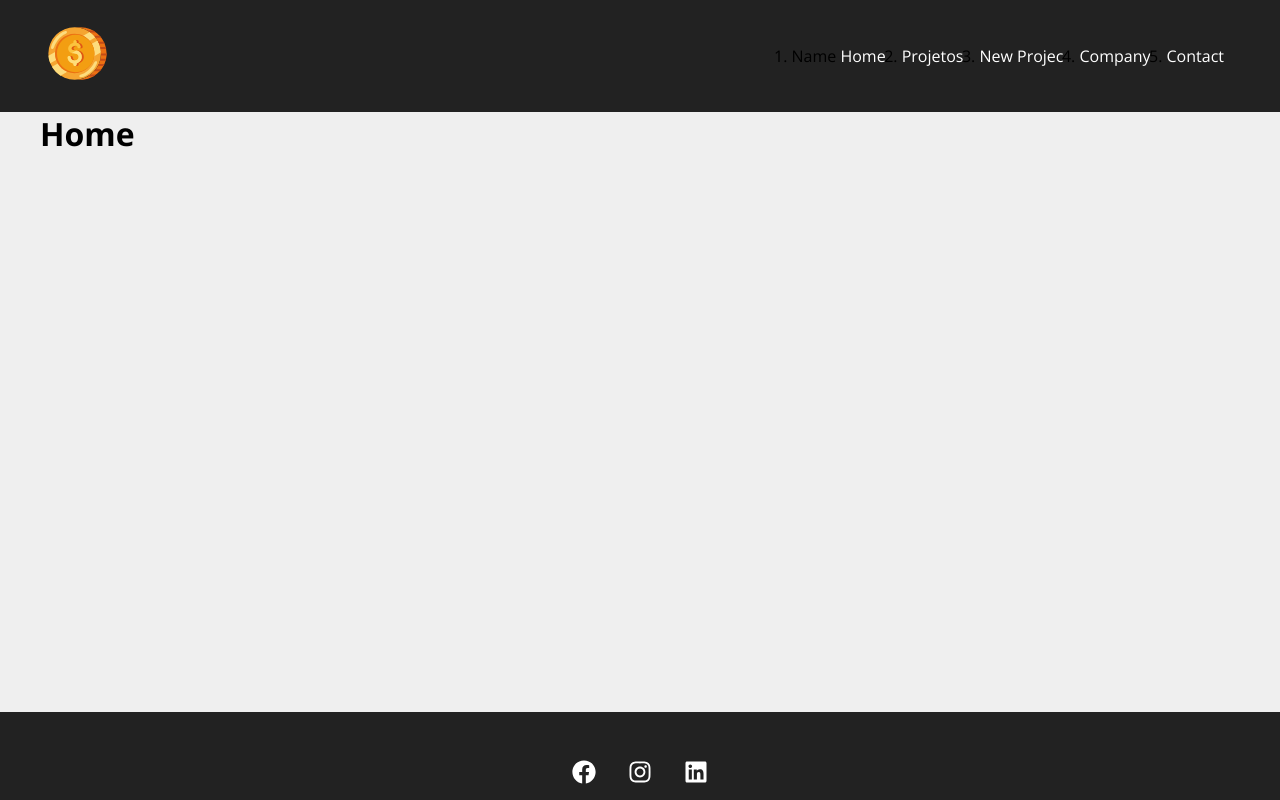
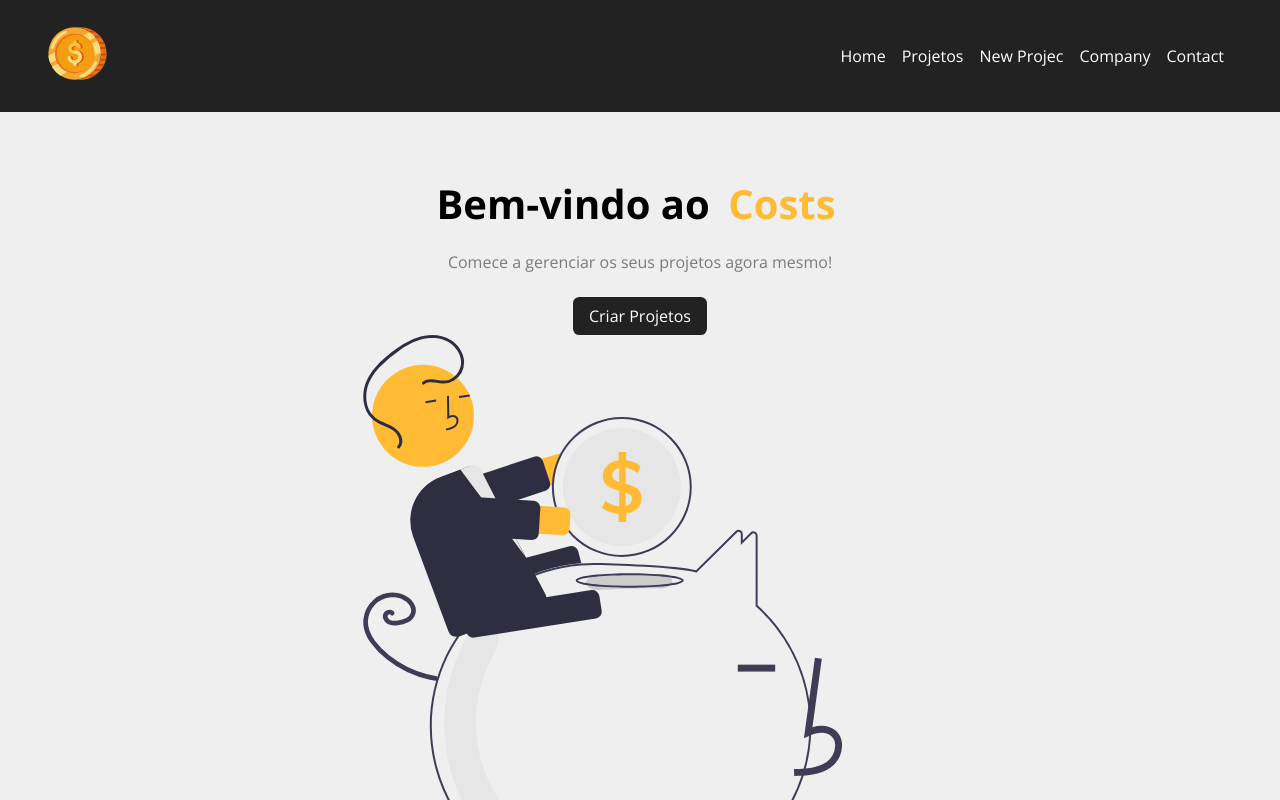
Before and after one commit to Aline12Lima/costs, a React (Create React App) app: page / in a window 1280 px wide. Shown: the top 800 px of the page. Built offline with nearby package versions, Linux system fonts and the light colour scheme.

Commit message:
add Front-Home

```diff
--- a/src/components/Layout/Navbar.js
+++ b/src/components/Layout/Navbar.js
@@ -10,7 +10,7 @@
           <Container>
               <Link to='/'> <img src={moeda} alt=" Costs" class={styles.moeda}></img> </Link>
               <ul className={styles.list}>
-                <li class={styles.item}>Name
+                <li class={styles.item}>
                   <Link to='/'> Home </Link>
                 </li>
                 <li className={styles.item}>
--- a/src/components/Layout/Navbar.module.css
+++ b/src/components/Layout/Navbar.module.css
@@ -6,7 +6,7 @@
 }
 .list{
     display: flex;
-    list-style: nome;
+    list-style: none;
 
     align-items: center;
 }
--- a/src/components/Pages/Home.js
+++ b/src/components/Pages/Home.js
@@ -1,5 +1,17 @@
+import styles from './Home.module.css'
+import savings from '../../img/savings.svg'
+import LinkButton from './LinkButton'
+
 function Home(){
-    return<h1>Home</h1>
+    return(
+        <section className={styles.home}>
+            <h1>Bem-vindo ao <span>Costs</span></h1>
+            <p>Comece a gerenciar os seus projetos agora mesmo!</p>
+            <LinkButton to="/newproject" text="Criar Projetos"/>
+            <img src={savings} alt='Costs'/>
+
+        </section>
+    )
 }
 
 export default Home
--- /dev/null
+++ b/src/components/Pages/Home.module.css
@@ -0,0 +1,26 @@
+.home{
+    width: 100%;
+    display: flex;
+    flex-direction: column;
+    align-items: center;
+    justify-content: center;
+    padding: 4em;
+
+}
+.home h1{
+    font-size:2.5em;
+    margin-bottom: .5em;
+}
+.home h1 span{
+    color: #ffbb33;
+    padding: 0 .2em;
+}
+
+.home p{
+    margin-bottom: 1.5em;
+    color: #7b7b7b;
+}
+home img{
+    width: 350px;
+    margin: 2em 0;
+}
--- /dev/null
+++ b/src/components/Pages/LinkButton.js
@@ -0,0 +1,12 @@
+import styles from './LinkButton.module.css'
+import { Link } from 'react-router-dom'
+
+function LinkButton({to, text}){
+    return(
+        <Link className={styles.link}to={to}>
+        {text}
+        </Link>
+    )
+}
+
+export default LinkButton
--- /dev/null
+++ b/src/components/Pages/LinkButton.module.css
@@ -0,0 +1,13 @@
+.link{
+    background-color: #222;
+    color: #ffff;
+    padding: 0.5em 1em;
+    border-radius: 0.4em;
+    text-decoration: none;
+    transition: 0.5s;
+
+}
+.link:hover{
+    color: #ffbb33;
+
+}
```
